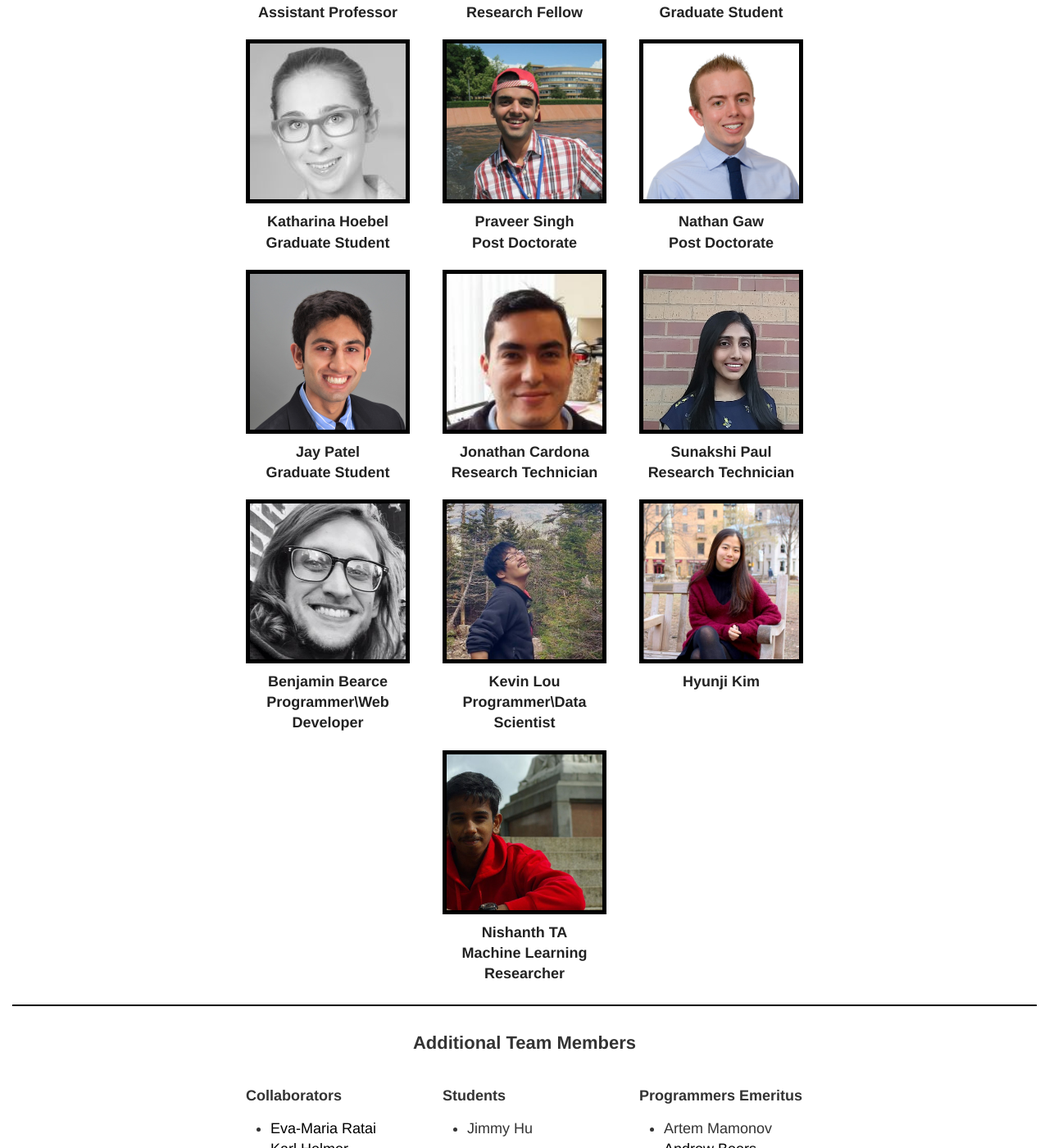
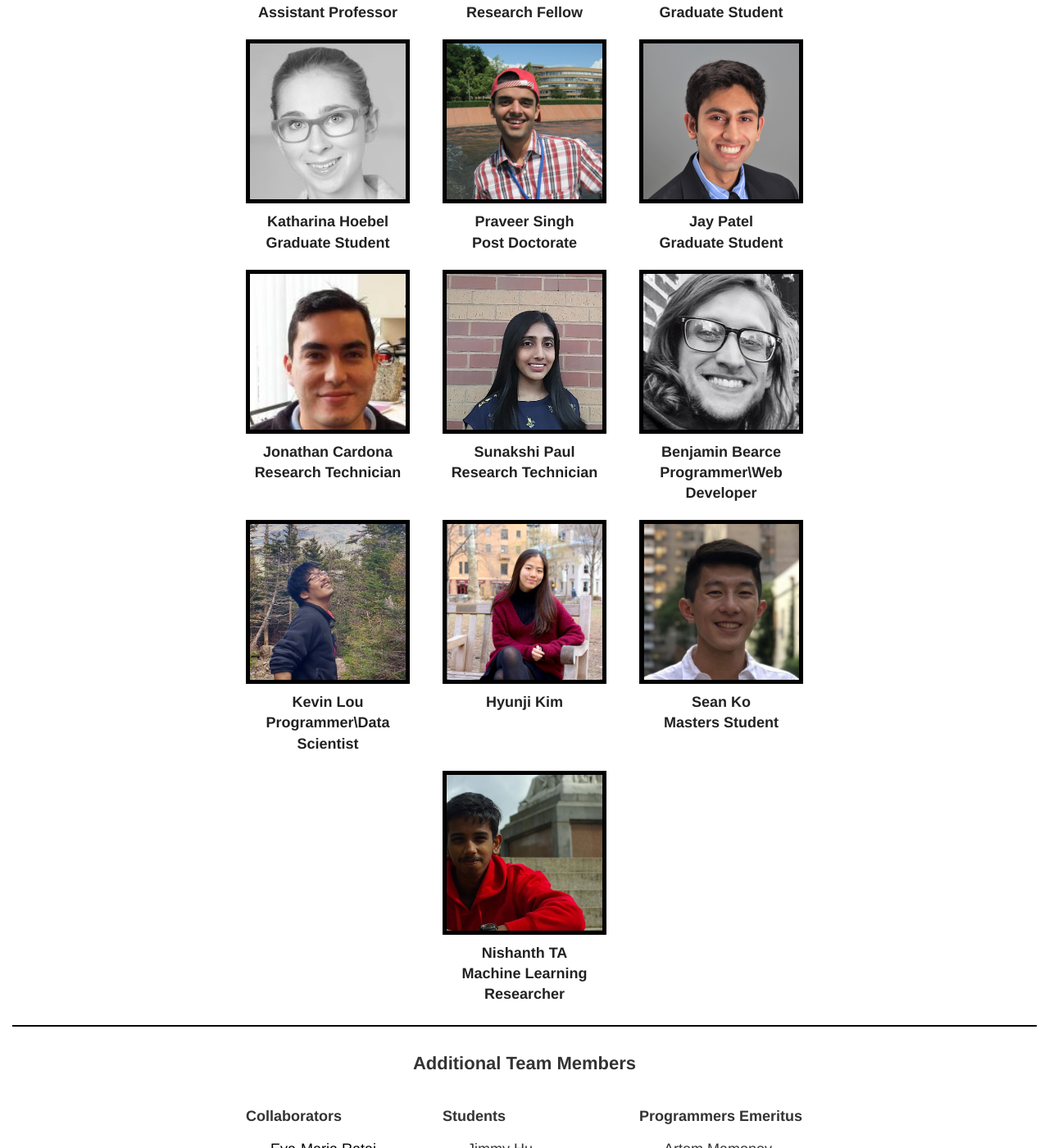
Before and after one commit to QTIM-Lab/qtim-lab.github.io, a Jekyll site: the page built from people.html, in a window 1280 px wide and 1400 px high, scrolled down 818 px. Shown: the whole window at 82% size. Built offline with Jekyll 4.4.1, drawn with Linux system fonts in a browser that asks for light colours.

Commit message:
added Sean

```diff
--- a/index.html
+++ b/index.html
@@ -117,7 +117,7 @@ layout: default
   <div class=news>
     <h2>News</h2>
     <ul>
-      <li><span class=date>10/07/2019</span> - Masters student <a href="">Sean Ko</a> joined the lab</li>
+      <li><span class=date>10/07/2019</span> - Masters student <a href="https://www.linkedin.com/in/sean-ko/">Sean Ko</a> joined the lab</li>
       <li><span class=date>10/01/2019</span> - <a href="https://scholar.google.com/citations?user=UpGsAykAAAAJ&hl=en">Katharina Höbel's</a> extended abstract <i>Give me (un)certainty - An exploration of parameters that affect segmentation uncertainty</i> was accepted to <a href="https://ml4health.github.io/2019/">ML4H</a> at <a href="https://www.nips.cc/">NeurIPS 2019</a></li>
       <li><span class=date>9/26/2019</span> - <i>Newly Published Literature: </i> <a href="https://www.ncbi.nlm.nih.gov/pubmed/31558474">Bevacizumab reduces permeability and concurrent temozolomide delivery in a subset of patients with recurrent glioblastoma.</a></li>
       <li><span class=date>7/9/2019</span> - <i>Newly Published Literature: </i> <a href="https://www.ncbi.nlm.nih.gov/pubmed/31295616">Machine Learning Models can Detect Aneurysm Rupture and Identify Clinical Features Associated with Rupture.</a></li>
--- a/people.html
+++ b/people.html
@@ -93,16 +93,6 @@ permalink: /people/
   </div>
 
   <div class="custom-col">
-    <a class="person" id="Nathan" href="#personTitle">
-      <div class='image-container'>
-        <img src="../images/people/nathan_icon.jpg" class="flex-image" alt="Image">
-      </div>
-      <h4>Nathan Gaw</br>
-      Post Doctorate</h4>
-    </a>
-  </div>
-
-  <div class="custom-col">
     <a class="person" id="Jay" href="#personTitle">
       <div class='image-container'>
         <img src="../images/people/jay_icon.png" class="flex-image" alt="Image">
@@ -142,18 +132,6 @@ permalink: /people/
     </a>
   </div>
 
-<!-- MIGHT BE HERE SOON -->
-
-<!--   <div class="custom-col">
-    <a class="person" id="Matthew" href="#personTitle">
-      <div class='image-container'>
-        <img src="../images/people/profile_icon.jpg" class="flex-image" alt="Image">
-      </div>
-      <h4>Matthew Li</br>
-      </h4>
-    </a>
-  </div> -->
-
   <div class="custom-col">
     <a class="person" id="Kevin" href="#personTitle">
       <div class='image-container'>
@@ -172,7 +150,16 @@ permalink: /people/
       <h4>Hyunji Kim</br>
       </h4>
     </a>
+  </div>
 
+  <div class="custom-col">
+    <a class="person" id="Sean" href="#personTitle">
+      <div class='image-container'>
+        <img src="../images/people/sean_icon.jpg" class="flex-image" alt="Image">
+      </div>
+      <h4>Sean Ko</br>
+      Masters Student</h4>
+    </a>
   </div>
 
   <div class="custom-col">
@@ -184,6 +171,20 @@ permalink: /people/
       Machine Learning Researcher</h4>
     </a>
   </div>
+
+<!-- MIGHT BE HERE SOON -->
+
+<!--   <div class="custom-col">
+    <a class="person" id="Matthew" href="#personTitle">
+      <div class='image-container'>
+        <img src="../images/people/profile_icon.jpg" class="flex-image" alt="Image">
+      </div>
+      <h4>Matthew Li</br>
+      </h4>
+    </a>
+  </div> -->
+
+
 
 <!-- Alumni Members Begin -->
 
@@ -276,6 +277,17 @@ permalink: /people/
       </div>
       <h4>Dania Daye</br>
       </h4>
+    </a>
+  </div>
+
+
+  <div class="custom-col">
+    <a class="person" id="Nathan" href="#personTitle">
+      <div class='image-container'>
+        <img src="../images/people/nathan_icon.jpg" class="flex-image" alt="Image">
+      </div>
+      <h4>Nathan Gaw</br>
+      Post Doctorate</h4>
     </a>
   </div>
 
@@ -458,16 +470,6 @@ permalink: /people/
 
  });
 
-   $("#Nathan").click(function() {
-
-   $("#imagename").attr("src", "../images/people/nathan_500.png")
-
-   $("#personTitle").html("Post Doctorate, Martinos Center @ MGH");
-
-   $("#pdetails").html("Coming soon...")
-
-});
-
    $("#Praveer").click(function() {
 
    $("#imagename").attr("src", "../images/people/praveer_500.jpg")
@@ -517,6 +519,16 @@ permalink: /people/
    $("#personTitle").html("Martinos Center @ MGH");
 
    $("#pdetails").html("Coming soon...")
+
+});
+
+   $("#Sean").click(function() {
+
+   $("#imagename").attr("src", "../images/people/sean_500.jpg")
+
+   $("#personTitle").html("Martinos Center @ MGH");
+
+   $("#pdetails").html("Sean grew up in the Bay Area before studying CS and minoring in Statistics and Data Science at MIT. During his Masters, he joined QTIM to pursue interests in creating impactful applications of machine learning in the healthcare space. He’s previously worked at Flatiron Health as a software engineering intern and will return full-time once he finishes his MEng program. Outside of school, Sean played tennis on the MIT Varsity Tennis team and is now volunteering as an assistant coach for the team. He also enjoys dancing and is currently on MIT’s Ridonkulous urban dance team. On top of this, Sean enjoys watching pretty much any sports, especially tennis and soccer, and likes board and card games.")
 
 });
 
```
Also changed, not shown: other parts of people.html (+11 -0 lines), images/people/sean_icon.jpg (added), 1 other file.
